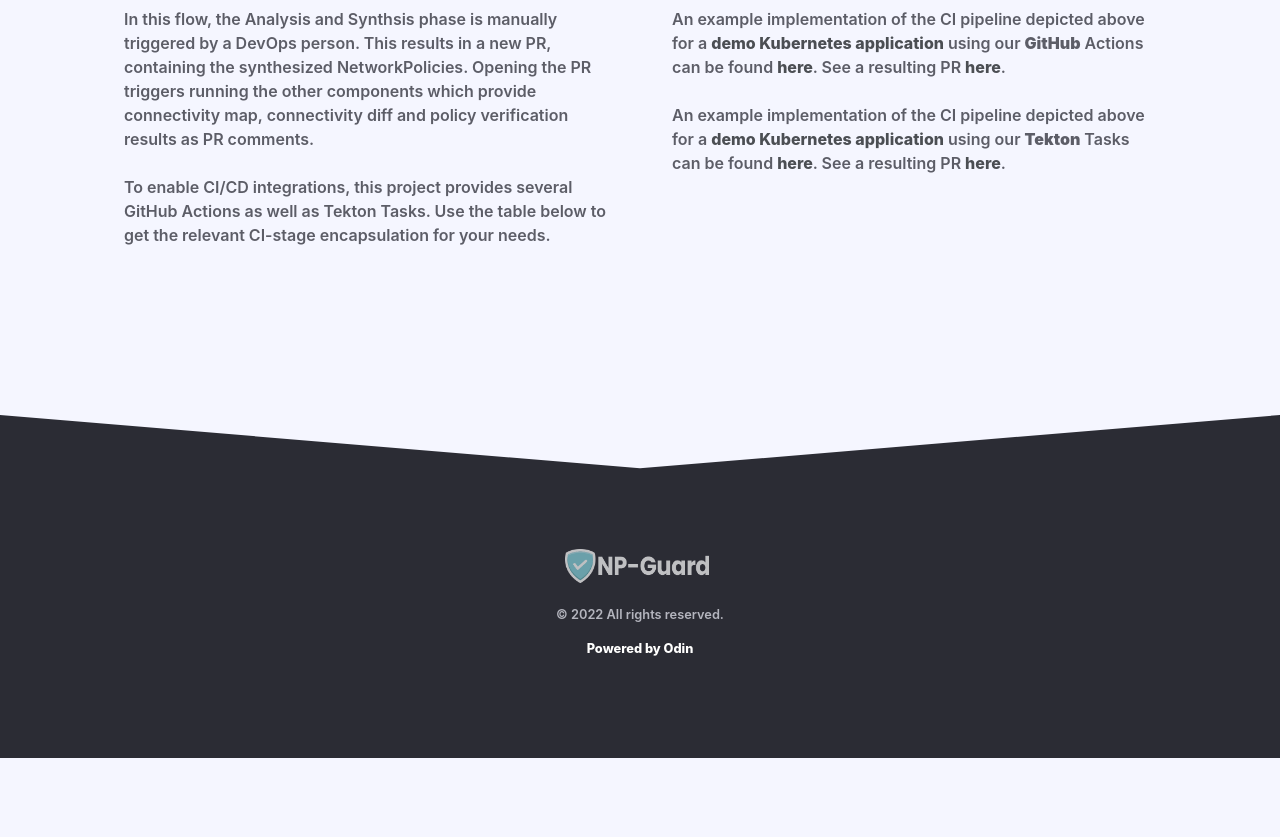
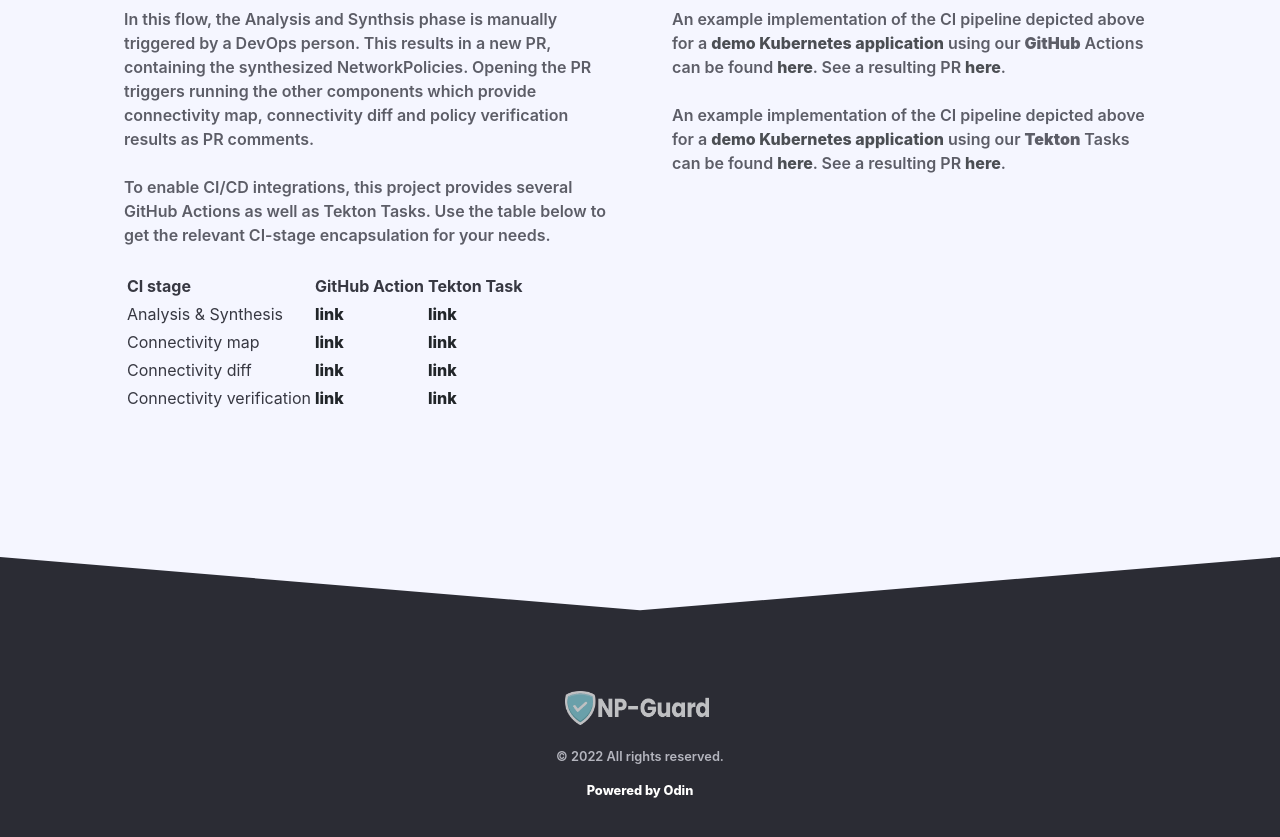
Before and after one commit to tkwsniva/np-guard, a Jekyll site: the page built from ci-integration.html, in a window 1280 px wide and 900 px high, scrolled down 1396 px. Shown: the top 837 px of the window. Built offline with Jekyll 4.4.1, drawn with Linux system fonts in a browser that asks for light colours; nearby versions of some CDN libraries; some web fonts are replaced; comment, search, counter and statistics services are not loaded; before the commit the page ends 2154 px from its top, so only the background shows below that.

Commit message:
Update ci-integration-content.html

```diff
--- a/_includes/ci-integration-content.html
+++ b/_includes/ci-integration-content.html
@@ -8,6 +8,72 @@
 	<p>In this flow, the Analysis and Synthsis phase is manually triggered by a DevOps person. This results in a new PR, containing the synthesized NetworkPolicies. Opening the PR triggers running the other components which provide connectivity map, connectivity diff and policy verification results as PR comments.</p>
 
 <p>To enable CI/CD integrations, this project provides several GitHub Actions as well as Tekton Tasks. Use the table below to get the relevant CI-stage encapsulation for your needs.</p>
+
+<table>
+<tr>
+<td>
+<b>CI stage</b>
+</td>
+<td>
+<b>GitHub Action</b>
+</td>
+<td>
+<b>Tekton Task</b>
+</td>
+</tr>
+
+<tr>
+<td>
+Analysis & Synthesis
+</td>
+<td>
+<a href="https://github.com/marketplace/actions/k8s-networkpolicy-auto-synthesis" target="blank">link</a>
+</td>
+<td>
+<a href="https://github.com/np-guard/netpol-synthesizer/tree/master/tekton" target="blank">link</a>
+</td>
+</tr>
+
+<tr>
+<td>
+Connectivity map
+</td>
+<td>
+<a href="https://github.com/marketplace/actions/k8s-networkpolicy-connectivity-report" target="blank">link</a>
+</td>
+<td>
+<a href="https://github.com/np-guard/network-config-analyzer/tree/master/tekton#k8s-netpol-report" target="blank">link</a>
+</td>
+</tr>
+
+<tr>
+<td>
+Connectivity diff
+</td>
+<td>
+<a href="https://github.com/marketplace/actions/k8s-networkpolicy-diff" target="blank">link</a>
+</td>
+<td>
+<a href="https://github.com/np-guard/network-config-analyzer/tree/master/tekton#k8s-netpol-diff" target="blank">link</a>
+</td>
+</tr>
+
+<tr>
+<td>
+Connectivity verification
+</td>
+<td>
+<a href="https://github.com/marketplace/actions/k8s-networkpolicy-verification" target="blank">link</a>
+</td>
+<td>
+<a href="https://github.com/np-guard/baseline-rules-verifier/tree/master/tekton" target="blank">link</a>
+</td>
+</tr>
+
+</table>
+
+
+
 </div>
 <div class="column col-6 col-sm-12 p-8 mb-8 col-mx-auto">
 <p>An example implementation of the CI pipeline depicted above for a <a href="https://github.com/np-guard/online-boutique" target="blank">demo Kubernetes application</a> using our <b>GitHub</b> Actions can be found <a href="https://github.com/np-guard/online-boutique/tree/master/.github/workflows" target="blank">here</a>. See a resulting PR <a href="https://github.com/np-guard/online-boutique/pull/46" target="blank">here</a>.</p>
```
